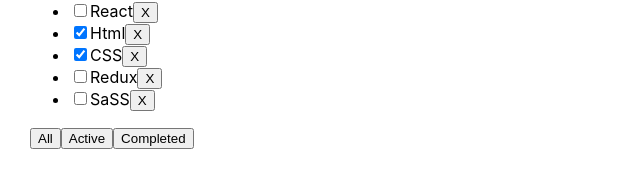
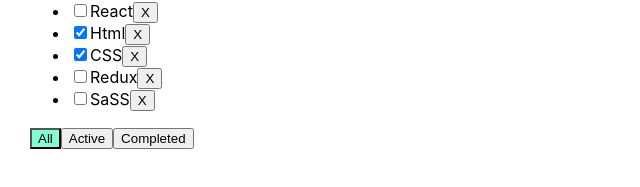
Before and after one commit to Berenas54/ToDoList, a React (Create React App) app: page / in a window 1280 px wide. Shown: the part 127-314 px from the top of the page, without its empty margins (0-640 px from the left). Built offline with nearby package versions, Linux system fonts and the light colour scheme.

Commit message:
fix checked option

```diff
--- a/src/App.css
+++ b/src/App.css
@@ -6,3 +6,13 @@
 .App > div {
   margin-right: 50px;
 }
+.error {
+  border: red 1px solid;
+}
+
+.error-message {
+  color: red;
+}
+.active-filter {
+  background-color: aquamarine;
+}
--- a/src/App.tsx
+++ b/src/App.tsx
@@ -42,14 +42,24 @@
         setFilter(newFilterValue)
     }
 
+    function changeTaskStatus(taskID: string, isDone: boolean) {
+        const task = tasks.find(task => task.id === taskID)
+        if(task){
+            task.isDone = isDone
+            setTasks([...tasks])
+        }
+    }
+
     return (
         <div className="App">
             <TodoList
                 title={"What to learn"}
                 tasks={tasksForToDoList}
+                filter={filter}
                 addTask={addTask}
                 removeTask={removeTask}
                 changeFilter={changeFilter}
+                changeTaskStatus={changeTaskStatus}
             />
         </div>
 
--- a/src/TodoList.tsx
+++ b/src/TodoList.tsx
@@ -4,49 +4,65 @@
 type PropsType = {
     title: string
     tasks: Array<TaskType>
+    filter: FilterValuesType
     addTask: (title: string) => void
     removeTask: (taskID: string) => void
     changeFilter: (newFilterValue: FilterValuesType) => void
+    changeTaskStatus: (taskID: string, isDone: boolean) => void
 }
 
 export function TodoList(props: PropsType) {
     const [title, setTitle] = useState<string>(" ")
+    const [error, setError] = useState<string | null>(null)
     const addTask = () => {
         const trimmedTitle = title.trim()
-        if(trimmedTitle !== ""){
+        if (trimmedTitle !== "") {
             props.addTask(trimmedTitle)
+
+        } else {
+            setError("Title is required!")
+        }
         setTitle('')
-        }
     }
     return (<div>
             <h3>{props.title}</h3>
             <div>
-                <input value={title} onChange={(e) => {
+                <input value={title} className={error ? "error" : ""} onChange={(e) => {
+                    setError(null)
                     setTitle(e.currentTarget.value)
+
                 }}
-                onKeyPress={(e)=> {if (e.key === "Enter")addTask()}}/>
+                       onKeyPress={(e) => {
+                           if (e.key === "Enter") addTask()
+                       }}/>
                 <button onClick={addTask}>+</button>
+                {error && <div className={"error-message"}>{error}</div>}
             </div>
             <ul> {
-                props.tasks.map(task => <li key={task.id}><input type="checkbox" checked={task.isDone}/>
+                props.tasks.map(task =>
+                    <li key={task.id}>
+                        <input onChange={(e) => {
+                            props.changeTaskStatus(task.id, e.currentTarget.checked)
+                        }} type="checkbox" checked={task.isDone}/>
                         <span>{task.title}</span>
                         <button onClick={() => {
                             props.removeTask(task.id)
                         }}> X
                         </button>
+
                     </li>)
             }
             </ul>
             <div>
-                <button onClick={() => {
+                <button className={props.filter === "all" ? "active-filter" : ""} onClick={() => {
                     props.changeFilter("all")
                 }}>All
                 </button>
-                <button onClick={() => {
+                <button className={props.filter === "active" ? "active-filter" : ""} onClick={() => {
                     props.changeFilter("active")
                 }}>Active
                 </button>
-                <button onClick={() => {
+                <button className={props.filter === "completed" ? "active-filter" : ""} onClick={() => {
                     props.changeFilter("completed")
                 }}>Completed
                 </button>
```
Lines whose indentation alone changed are shown as unchanged.
